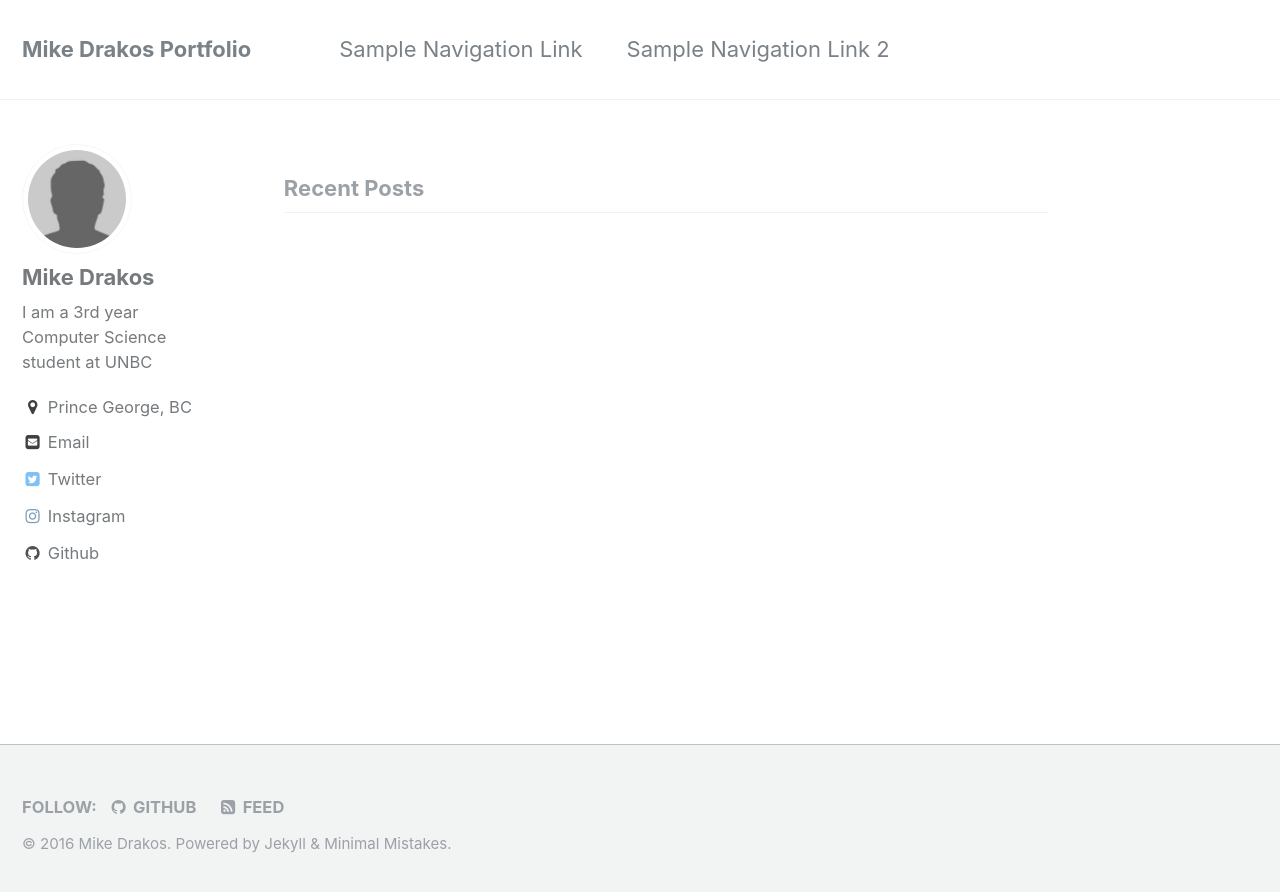
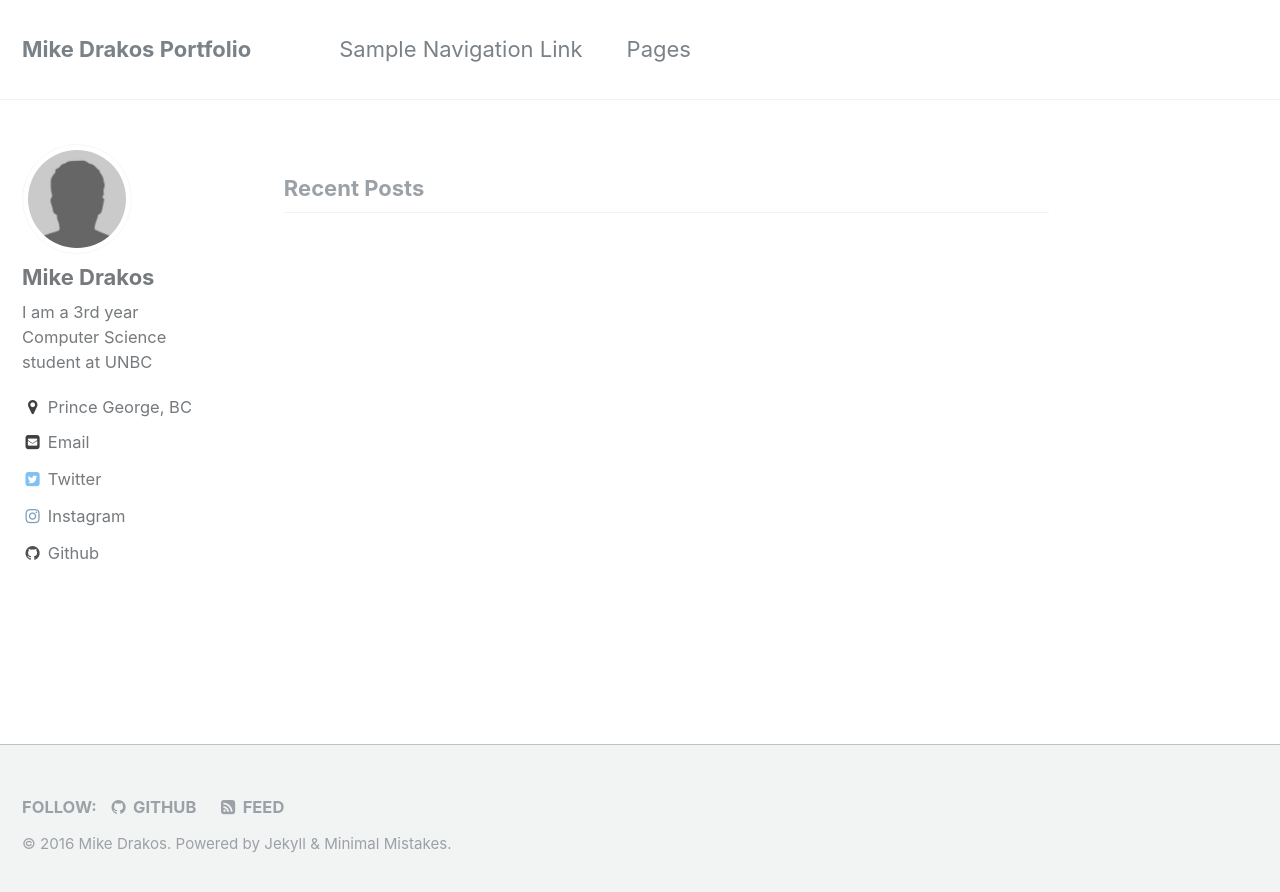
Before and after one commit to MDrakos/mdrakos.github.io, a Jekyll site: the page built from index.html, in a window 1280 px wide. Shown: the top 892 px of the page. Built offline with Jekyll 4.4.1, drawn with Linux system fonts in a browser that asks for light colours; the list of posts is cut into pages by our own code.

Commit message:
Experimenting

```diff
--- a/_data/navigation.yml
+++ b/_data/navigation.yml
@@ -3,5 +3,5 @@ main:
   - title: "Sample Navigation Link"
     url: https://mmistakes.github.io/minimal-mistakes/docs/navigation/
 
-  - title: "Sample Navigation Link 2"
-    url: /
+  - title: "Pages"
+    url: /_pages/
```
Also changed, not shown: _pages/portfolio.md (added, +7 -0 lines).
